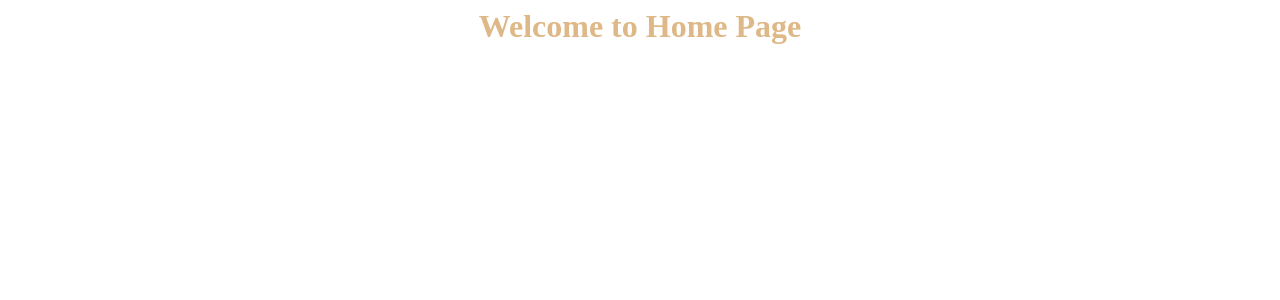
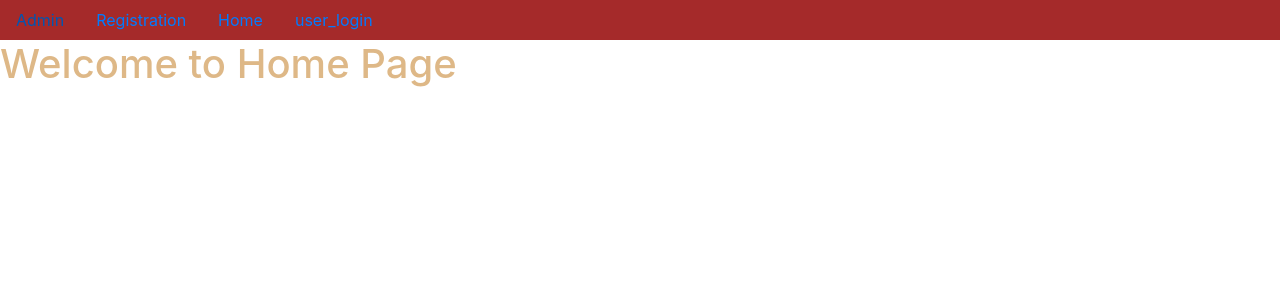
Before and after one commit to AchyuthSiddha/User_Registration_Form, a Django app: page /Home/ in a window 1280 px wide. Shown: the top 300 px of the page. Run offline with Django 4.2, Linux system fonts and the light colour scheme.

Commit message:
first commit

```diff
--- a/Registration_Form/urls.py
+++ b/Registration_Form/urls.py
@@ -24,6 +24,8 @@ urlpatterns = [
     path('admin/', admin.site.urls),
     path('Registration/',Registration,name='Registration'),
     path('Home/',Home,name='Home'),
+    path('user_login/',user_login,name='user_login'),
+    path('User_logout/',User_logout,name='User_logout'),
 
 
 
--- a/app1/views.py
+++ b/app1/views.py
@@ -2,6 +2,12 @@ from django.shortcuts import render
 
 from django.http import HttpResponse
 from django.core.mail import send_mail
+
+from django.contrib.auth import login,authenticate,logout
+from django.http import HttpResponseRedirect
+from django.urls import reverse
+
+from django.contrib.auth.decorators import login_required
 
 from app1.forms import *
 # Create your views here.
@@ -40,4 +46,28 @@ def Registration(request):
 
 
 def Home(request):
+    if request.session.get('username'):
+        username=request.session.get('username')
+        d={'username':username}
+        return render(request,'Home.html',d)
     return render(request,'Home.html')
+
+
+def user_login(request):
+    if request.method=='POST':
+        username=request.POST['username']
+        password=request.POST['password']
+        AUO=authenticate(username=username,password=password)
+        if AUO and AUO.is_active:
+            login(request,AUO)
+            request.session['username']=username
+            return HttpResponseRedirect(reverse('Home'))
+        else:
+            return HttpResponse("invalid username & Password")
+
+    return render(request,'user_login.html')
+
+@login_required
+def User_logout(request):
+    logout(request)
+    return HttpResponseRedirect(reverse('Home'))
--- a/templates/Dummy.html
+++ b/templates/Dummy.html
@@ -16,6 +16,20 @@
         <a href="{% url 'admin:index' %}" class="nav-link">Admin</a>
         <a href="{% url 'Registration' %}" class="nav-link">Registration</a>
         <a href="{% url 'Home' %}" class="nav-link">Home</a>
+
+        {% if user.is_authenticated %}
+        <a href="{% url 'User_logout' %}" class="nav-link">user_logout</a>
+        {% else %}
+        <a href="{% url 'user_login' %}" class="nav-link">user_login</a>
+        {% endif %}
+
+
+
+        <!-- {% if user.is_authenicated %}
+      <a href="{% url 'User_logout' %}" class="nav-link">User_logout</a>
+      {% else %}
+      <a href="{% url 'user_login' %}" class="nav-link">User_login</a>
+      {% endif %} -->
     </nav>
 
     <!-- Optional JavaScript; choose one of the two! -->
--- a/templates/Home.html
+++ b/templates/Home.html
@@ -1,5 +1,11 @@
+{% extends 'Dummy.html' %}
 {% block body_block %}
-<center>
+{% if username %}
+<h1>welcome to Home page Mr/mrs {{ username }}</h1>
+
+{% else %}
+
+
 <h1 style="color: burlywood;">Welcome to Home Page</h1>
-</center>
+{% endif %}
 {% endblock %}
--- a/templates/Registration.html
+++ b/templates/Registration.html
@@ -12,7 +12,7 @@
 {% block body_block %}
 <body>
     <center>
-        <h1>Registration_Form</h1>
+        <h1>Fill the Registration Form</h1>
         <form  method="POST" enctype="multipart/form-data">
             {% csrf_token %}
                 {{ ufo.as_p }}
```
Also changed, not shown: templates/user_login.html (added, +17 -0 lines), db.sqlite3, media/Achyuth/ACHUTH.jpg (added).
